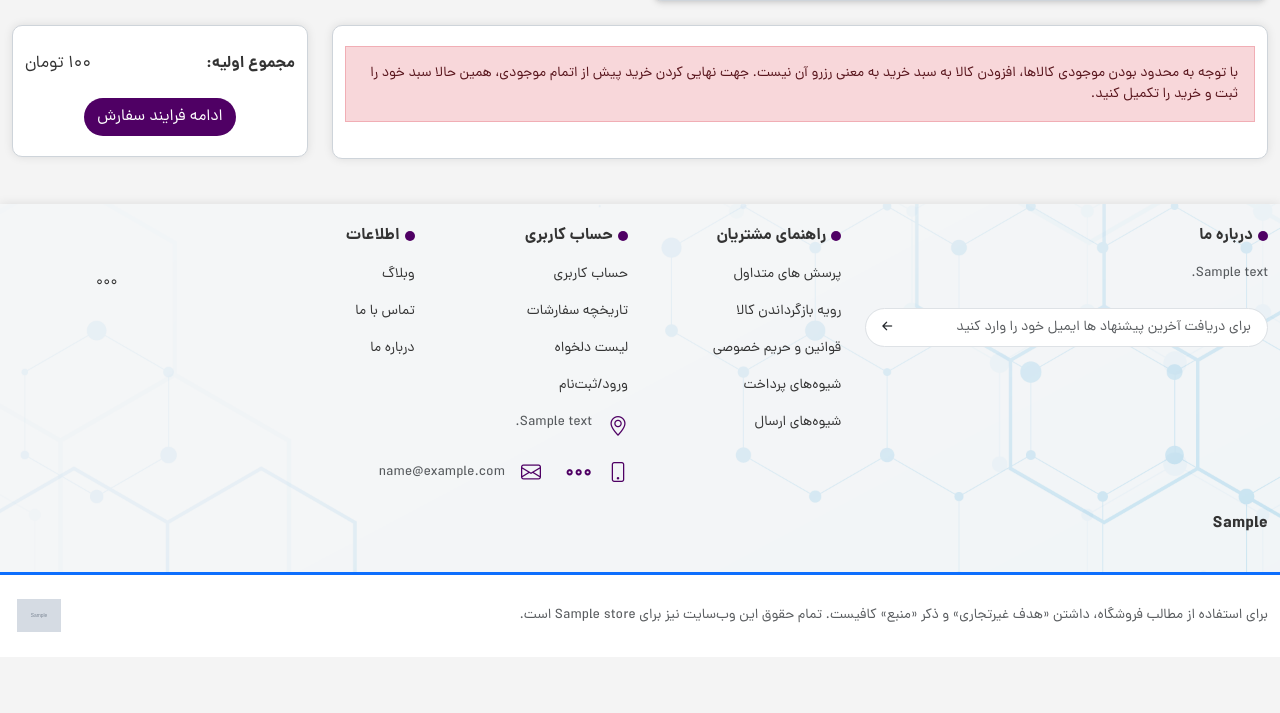
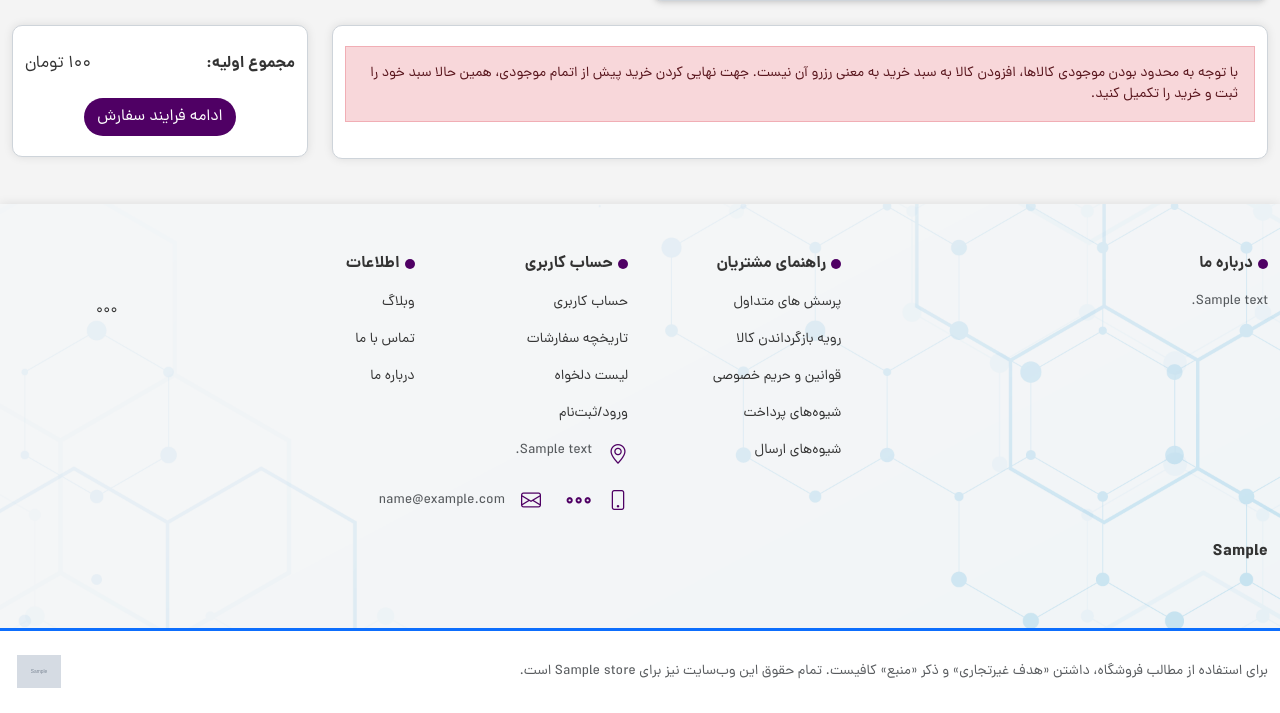
Before and after one commit to shahriar-gholami/liatoy-shop, a Django app: template core/shop/templates/shop/cart_4.html in a window 1280 px wide. Shown: the part 507-1220 px from the top of the page. Before the commit the page ends 1139 px from the top, so only its background shows below. Run offline with Django 4.2, Linux system fonts and the light colour scheme; tables that the repository leaves empty hold one stand-in row (values such as "Sample post"); the template is opened without the code that fills it: values that come from a table or form of the project are taken from there, most other values are stand-ins (such as "Sample title", 1, 10 or a date in 2020); grey boxes marked "Sample" are stand-in pictures; some libraries are stand-ins or nearby versions.

Commit message:
footer update

```diff
--- a/core/shop/templates/base_4.html
+++ b/core/shop/templates/base_4.html
@@ -325,7 +325,7 @@
 
 <!--============ start footer ==============-->
 
-<footer class="my-25 shadow-box py-20 mb-0">
+<footer class="my-25 shadow-box py-5 mb-0">
     <div class="container-fluid">
         <div class="row justify-content-center">
             <div class="col-xl-6 col-md-6 col-lg-6 col-sm-12 col-12">
@@ -333,7 +333,7 @@
                     <div class="col-lg-8 mt-md-0 mt-3">
                         <h6 class="font-16 mb-2 icon-circle">درباره ما</h6>
                         <p class="font-14 text-muted">{{store.about_description}}</p>
-                        <form action="">
+                        <!-- <form action="">
                             <div class="form-group my-3 position-relative">
                                 <label class="d-block">
                                     <input type="text" class="form-control rounded-pill font-14 form-control-lg"
@@ -344,7 +344,7 @@
                                     <i class="bi bi-arrow-left-short"></i>
                                 </button>
                             </div>
-                        </form>
+                        </form> -->
 
                     </div>
                     <div class="col-lg-4 col-12 mt-md-0 mt-3 d-md-block d-none">
@@ -406,7 +406,7 @@
                                 {{store.phone_number}}
                             </span>
                     </div>
-                    <div class="d-flex my-2 ms-lg-4 align-items-center ">
+                    <div class="d-flex my-2 ms-4 align-items-center ">
                             <span class="main-color-one-color">
                                 <i class="bi bi-envelope"></i>
                             </span>
```
